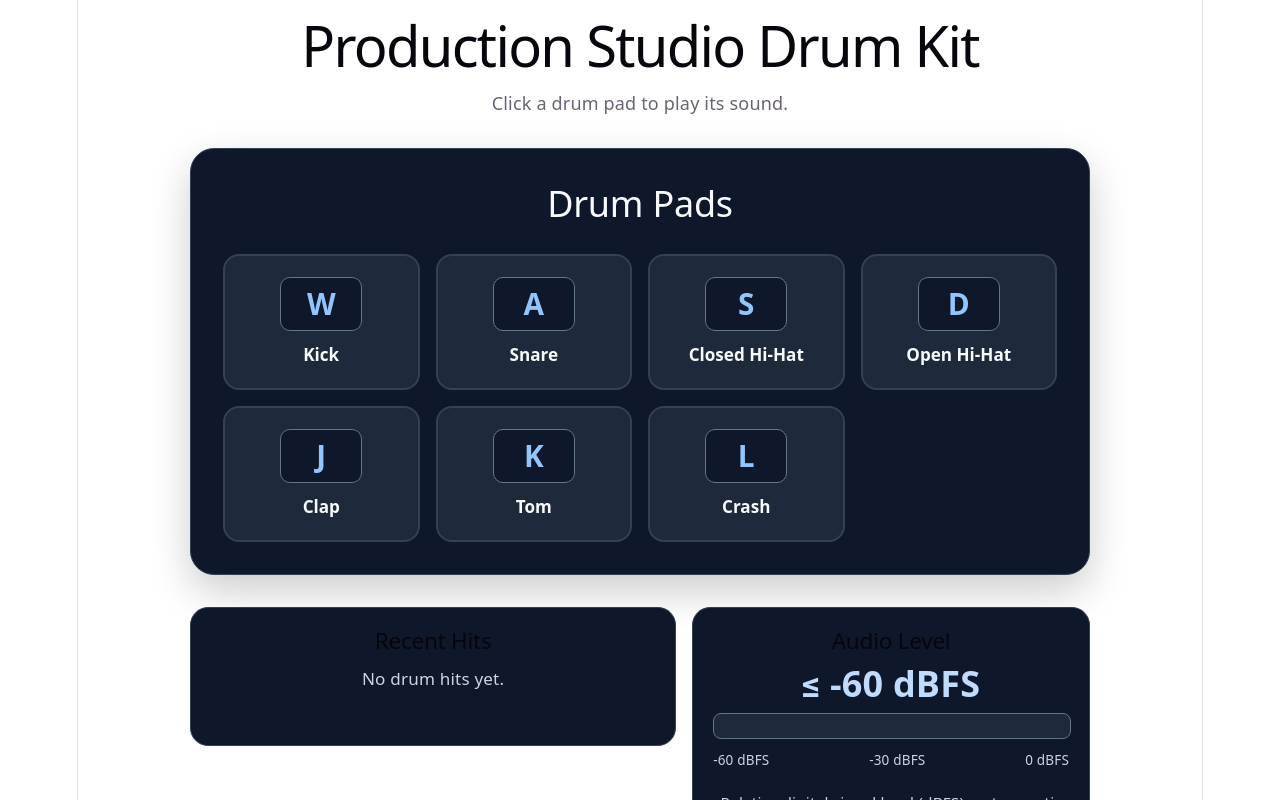
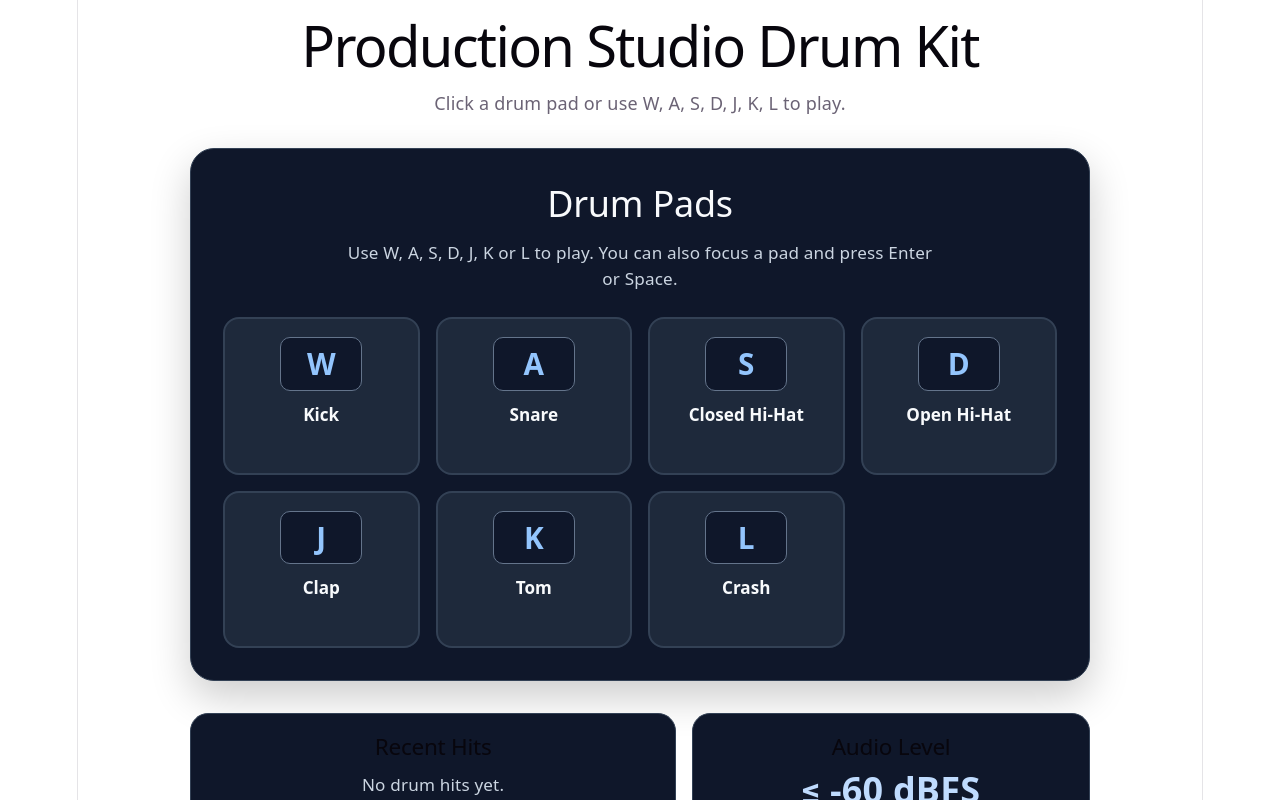
Before and after one commit to 24520273-netizen/Lab3-HW1, a React (Vite) app: page / in a window 1280 px wide. Shown: the top 800 px of the page. Built offline with nearby package versions, Linux system fonts and the light colour scheme.

Commit message:
feat(hw1): improve drum kit accessibility

```diff
--- a/src/App.jsx
+++ b/src/App.jsx
@@ -120,7 +120,7 @@ function App() {
     <main>
       <header>
         <h1>Production Studio Drum Kit</h1>
-        <p>Click a drum pad to play its sound.</p>
+        <p>Click a drum pad or use W, A, S, D, J, K, L to play.</p>
       </header>
 
       <DrumKit
--- a/src/homeworks/DrumMachine/components/DrumKit.jsx
+++ b/src/homeworks/DrumMachine/components/DrumKit.jsx
@@ -10,11 +10,20 @@ export default function DrumKit({
   onRelease,
 }) {
   const headingId = useId()
+  const instructionsId = useId()
 
   return (
-    <section className={styles.kit} aria-labelledby={headingId}>
+    <section
+      className={styles.kit}
+      aria-labelledby={headingId}
+      aria-describedby={instructionsId}
+    >
       <header className={styles.header}>
         <h2 id={headingId}>Drum Pads</h2>
+        <p id={instructionsId} className={styles.instructions}>
+          Use W, A, S, D, J, K or L to play.
+          You can also focus a pad and press Enter or Space.
+        </p>
       </header>
 
       <ul className={styles.grid}>
--- a/src/homeworks/DrumMachine/components/DrumKit.module.css
+++ b/src/homeworks/DrumMachine/components/DrumKit.module.css
@@ -63,3 +63,12 @@
     margin-bottom: 18px;
   }
 }
+
+.instructions {
+  max-width: 600px;
+  margin: 12px auto 0;
+  color: #cbd5e1;
+  font-size: 0.95rem;
+  line-height: 1.5;
+  text-align: center;
+}
--- a/src/homeworks/DrumMachine/components/DrumPad.jsx
+++ b/src/homeworks/DrumMachine/components/DrumPad.jsx
@@ -12,6 +12,8 @@ export default function DrumPad({
       type="button"
       className={styles.pad}
       aria-pressed={Boolean(isActive)}
+      aria-label={`${pad.soundName} drum pad, shortcut ${pad.keyLabel}`}
+      aria-keyshortcuts={pad.keyLabel}
       onClick={() => onTrigger?.(pad.id)}
       onPointerDown={(event) => {
         if (event.pointerType !== 'mouse' || event.button === 0) {
@@ -25,6 +27,9 @@ export default function DrumPad({
     >
       <kbd className={styles.key}>{pad.keyLabel}</kbd>
       <span className={styles.sound}>{pad.soundName}</span>
+      <span className={styles.state} aria-hidden="true">
+        {isActive ? 'Pressed' : ''}
+      </span>
     </button>
   )
 }
--- a/src/homeworks/DrumMachine/components/DrumPad.module.css
+++ b/src/homeworks/DrumMachine/components/DrumPad.module.css
@@ -84,3 +84,13 @@
     transform: none;
   }
 }
+
+.state {
+  display: block;
+  min-height: 1.1em;
+  color: #fef08a;
+  font-size: 0.8rem;
+  font-weight: 700;
+  line-height: 1.1;
+  text-align: center;
+}
```
Also changed, not shown: 1 other file (tests, documents, lock files or other folders).
